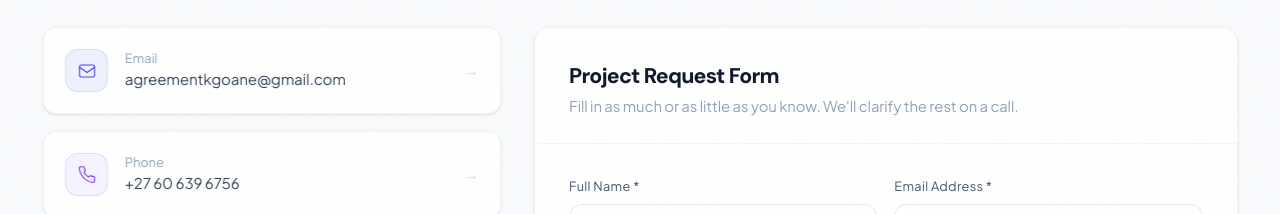
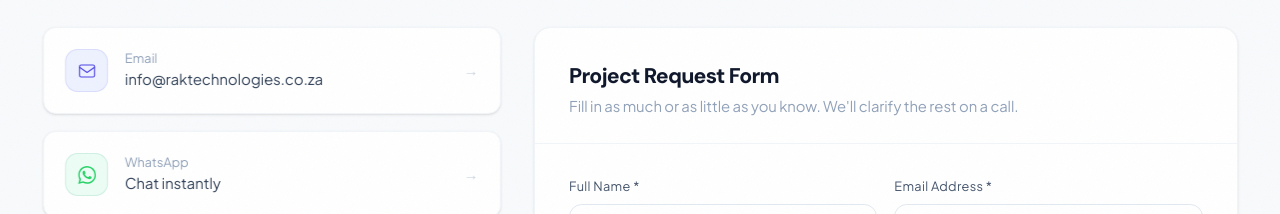
Before and after one commit to raktechnologies-png/raktechonologies.website, a Next.js app: page /contact in a window 1280 px wide. Shown: the part 586-800 px from the top of the page. Built offline with nearby package versions, Linux system fonts and the light colour scheme.

Commit message:
updated website

```diff
--- a/src/app/contact/page.tsx
+++ b/src/app/contact/page.tsx
@@ -10,25 +10,13 @@ import PebbleGrid from "@/components/ui/PebbleGrid";
 const contactDetails = [
   {
     label: "Email",
-    value: "agreementkgoane@gmail.com",
-    href: "mailto:agreementkgoane@gmail.com",
+    value: "info@raktechnologies.co.za",
+    href: "mailto:info@raktechnologies.co.za",
     accent: "#4F46E5",
     accentLight: "#EEF2FF",
     icon: (
       <svg width="18" height="18" viewBox="0 0 24 24" fill="none" stroke="currentColor" strokeWidth="1.5" strokeLinecap="round" strokeLinejoin="round">
         <rect x="2" y="4" width="20" height="16" rx="2" /><path d="m2 7 10 7 10-7" />
-      </svg>
-    ),
-  },
-  {
-    label: "Phone",
-    value: "+27 60 639 6756",
-    href: "tel:+27606396756",
-    accent: "#7C3AED",
-    accentLight: "#F5F3FF",
-    icon: (
-      <svg width="18" height="18" viewBox="0 0 24 24" fill="none" stroke="currentColor" strokeWidth="1.5" strokeLinecap="round" strokeLinejoin="round">
-        <path d="M22 16.92v3a2 2 0 0 1-2.18 2 19.79 19.79 0 0 1-8.63-3.07A19.5 19.5 0 0 1 4.69 12 19.79 19.79 0 0 1 1.64 3.32 2 2 0 0 1 3.62 1h3a2 2 0 0 1 2 1.72c.127.96.361 1.903.7 2.81a2 2 0 0 1-.45 2.11L7.91 8.6a16 16 0 0 0 6 6l.97-.97a2 2 0 0 1 2.11-.45c.907.339 1.85.573 2.81.7A2 2 0 0 1 22 16.92z" />
       </svg>
     ),
   },
--- a/src/components/Footer.tsx
+++ b/src/components/Footer.tsx
@@ -57,8 +57,7 @@ const footerLinks: Record<string, FooterLink[]> = {
   ],
   Connect: [
     { label: "Request a Solution",        href: "/contact",                        icon: <ArrowIcon /> },
-    { label: "agreementkgoane@gmail.com", href: "mailto:agreementkgoane@gmail.com", external: true, icon: <EmailIcon /> },
-    { label: "+27 60 639 6756",           href: "tel:+27606396756",                external: true, icon: <PhoneIcon /> },
+    { label: "info@raktechnologies.co.za", href: "mailto:info@raktechnologies.co.za", external: true, icon: <EmailIcon /> },
     { label: "WhatsApp",                  href: "https://wa.link/d8eib5",          external: true, icon: <WhatsAppIcon /> },
   ],
 };
--- a/src/components/Navbar.tsx
+++ b/src/components/Navbar.tsx
@@ -202,12 +202,8 @@ export default function Navbar() {
                   Request a Solution
                 </Link>
                 <div className="flex flex-wrap items-center gap-3 text-slate-400 text-[13px]">
-                  <a href="mailto:agreementkgoane@gmail.com" className="hover:text-indigo-500 transition-colors duration-200 truncate">
-                    agreementkgoane@gmail.com
-                  </a>
-                  <span className="w-1 h-1 rounded-full bg-slate-200 shrink-0" />
-                  <a href="tel:+27606396756" className="hover:text-indigo-500 transition-colors duration-200">
-                    +27 60 639 6756
+                  <a href="mailto:info@raktechnologies.co.za" className="hover:text-indigo-500 transition-colors duration-200 truncate">
+                    info@raktechnologies.co.za
                   </a>
                 </div>
               </motion.div>
--- a/src/components/contact/ProjectForm.tsx
+++ b/src/components/contact/ProjectForm.tsx
@@ -68,7 +68,7 @@ export default function ProjectForm() {
       `Solution Type: ${form.solutionType || "Not specified"}\nBudget Range: ${form.budget || "Not specified"}\n` +
       `Timeline: ${form.timeline || "Not specified"}\n\nProblem / Idea:\n${form.description}`
     );
-    window.open(`mailto:agreementkgoane@gmail.com?subject=${subject}&body=${body}`);
+    window.open(`mailto:info@raktechnologies.co.za?subject=${subject}&body=${body}`);
     setLoading(false);
     setSubmitted(true);
   };
```
